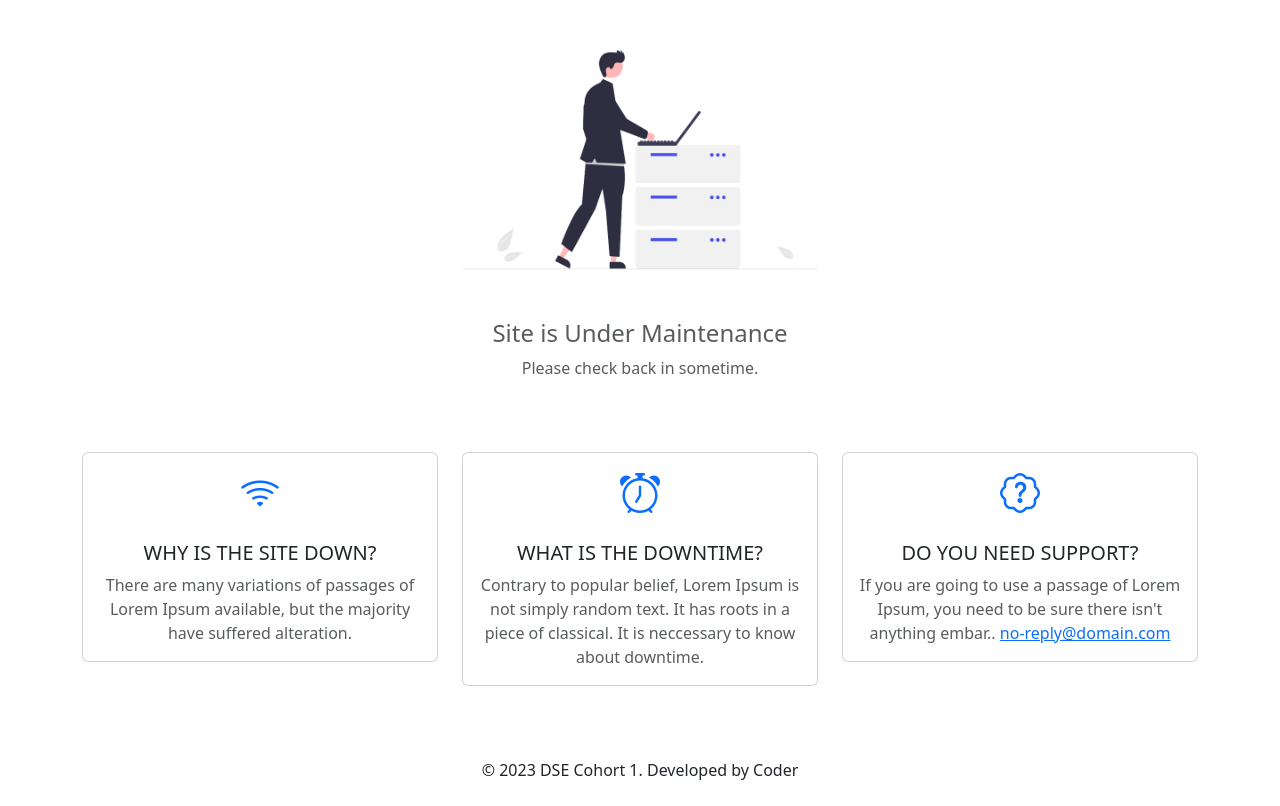
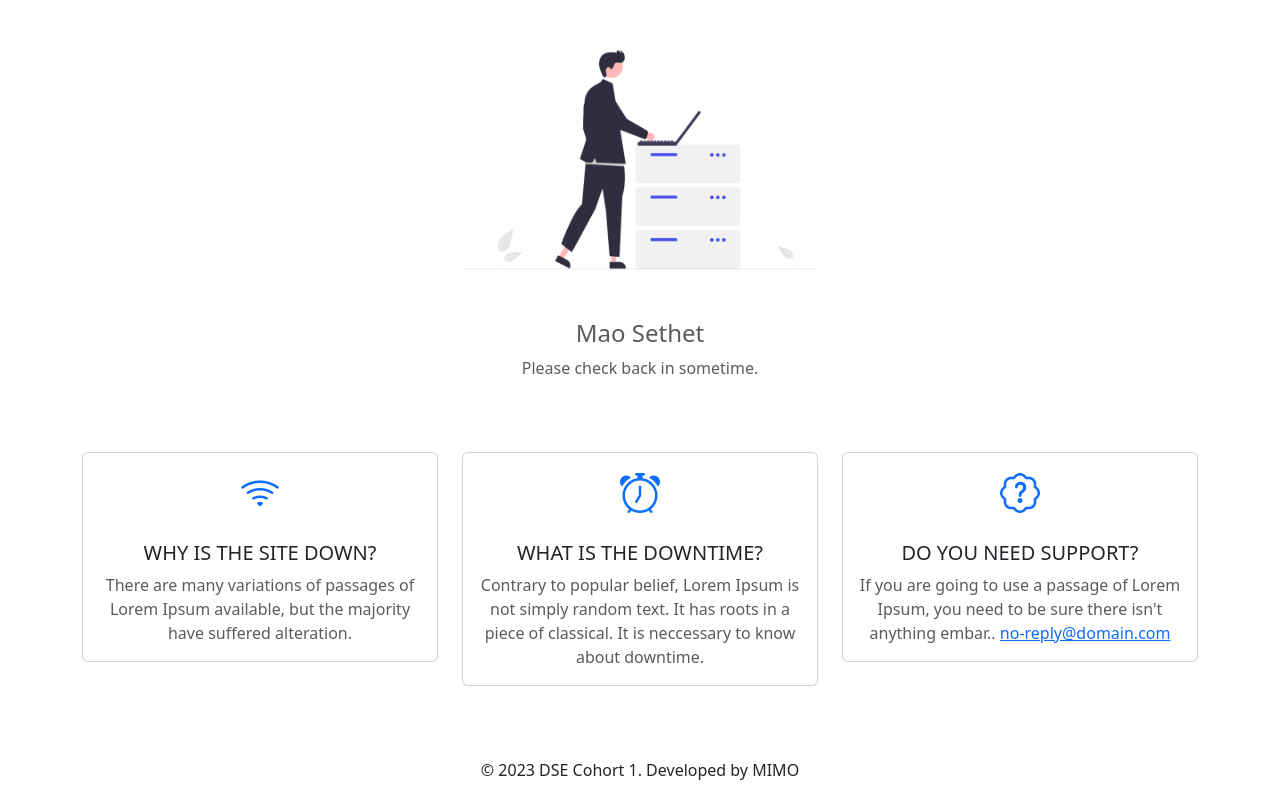
Before and after one commit to MIMO2002/lab6, a Flask app: page / in a window 1280 px wide. Run offline with Flask 3, Linux system fonts and the light colour scheme; some libraries are stand-ins or nearby versions.

Commit message:
Update home.html

```diff
--- a/app/templates/front/home.html
+++ b/app/templates/front/home.html
@@ -15,7 +15,7 @@
                             </div>
                         </div>
                         <div class="text-muted mb-5">
-                            <h4>Site is Under Maintenance</h4>
+                            <h4>Mao Sethet</h4>
                             <p>Please check back in sometime.</p>
                         </div>
 
@@ -71,7 +71,7 @@
                     </div>
 
                     <div class="text-center p-4">
-                        <p class="mb-0">&copy; 2023 DSE Cohort 1. Developed <i class="mdi mdi-heart text-danger"></i> by Coder</p>
+                        <p class="mb-0">&copy; 2023 DSE Cohort 1. Developed <i class="mdi mdi-heart text-danger"></i> by MIMO</p>
                     </div>
                 </div>
             </div>
```
